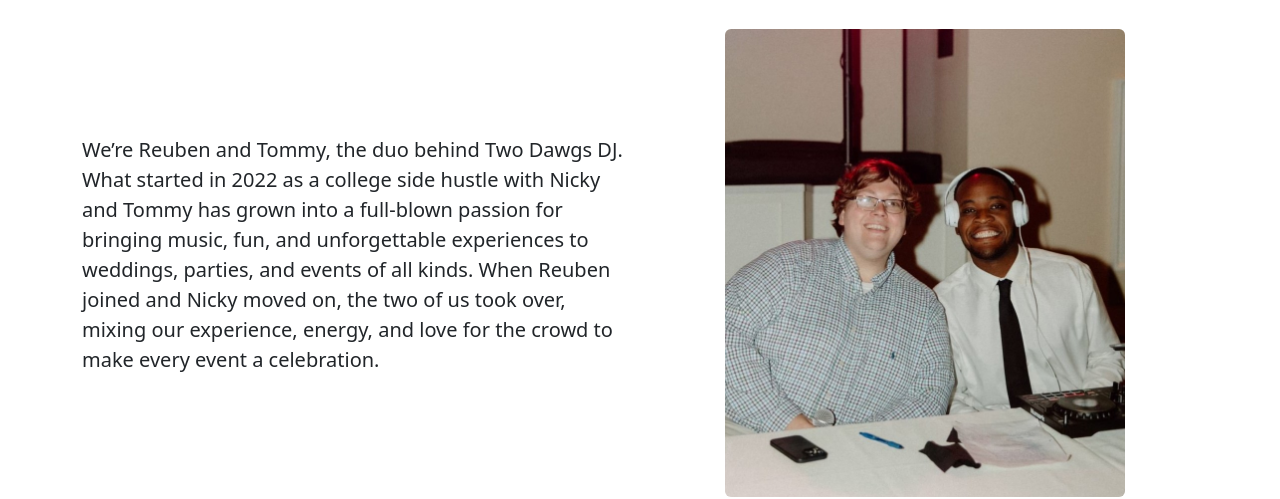
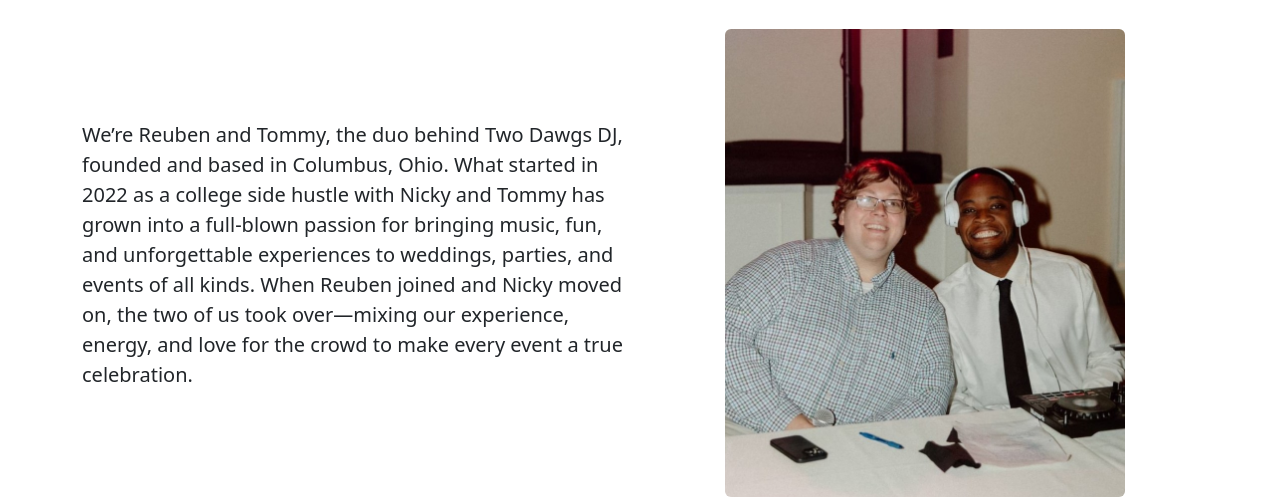
Before and after one commit to reubensimiyu/twodawgs, a React (Create React App) app: page / in a window 1280 px wide. Shown: the part 881-1380 px from the top of the page. Built offline with nearby package versions, Linux system fonts and the light colour scheme.

Commit message:
added correct videos

```diff
--- a/src/components/About.js
+++ b/src/components/About.js
@@ -11,7 +11,7 @@
       {/* Text */}
       <div className="col-md-6">
         <p style={{ maxWidth: "700px", fontSize: "20px" }}>
-  We’re Reuben and Tommy, the duo behind Two Dawgs DJ. What started in 2022 as a college side hustle with Nicky and Tommy has grown into a full-blown passion for bringing music, fun, and unforgettable experiences to weddings, parties, and events of all kinds. When Reuben joined and Nicky moved on, the two of us took over, mixing our experience, energy, and love for the crowd to make every event a celebration.
+  We’re Reuben and Tommy, the duo behind Two Dawgs DJ, founded and based in Columbus, Ohio. What started in 2022 as a college side hustle with Nicky and Tommy has grown into a full-blown passion for bringing music, fun, and unforgettable experiences to weddings, parties, and events of all kinds. When Reuben joined and Nicky moved on, the two of us took over—mixing our experience, energy, and love for the crowd to make every event a true celebration.
 </p>
       </div>
 
--- a/src/components/Services.js
+++ b/src/components/Services.js
@@ -1,7 +1,7 @@
 // Import videos at the top
-import weddingsVideo from "../assets/party.mp4";
+import weddingsVideo from "../assets/wedding.mp4";
 import privatePartiesVideo from "../assets/party.mp4";
-import corporateEventsVideo from "../assets/party.mp4";
+import corporateEventsVideo from "../assets/corporate.mp4";
 
 const Services = () => {
   return (
```
Also changed, not shown: 2 other files (tests, documents, lock files or other folders).
